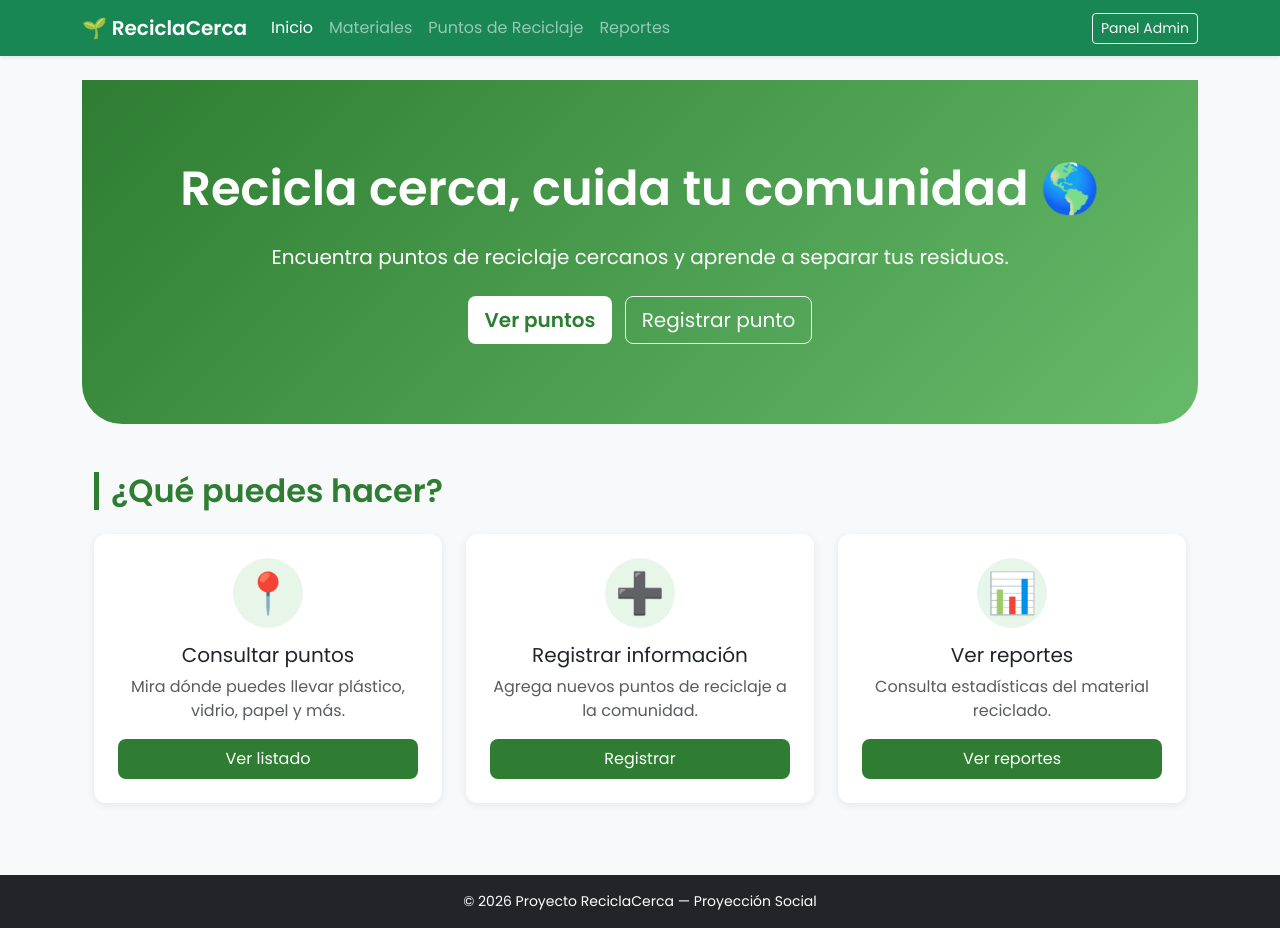
After one commit to jasson-cardoza/proyecto-django, a Django app: template Proyecto_ReciclaCerca/inicio/templates/inicio.html in a window 1280 px wide. The commit adds this page. Run offline with Django 5.2, Linux system fonts and the light colour scheme; the template is opened without the code that fills it, so the values that code supplies are empty.

Commit message:
Se agregan otras opciones para la interfaz

```diff
--- a/Proyecto_ReciclaCerca/Proyecto_ReciclaCerca/settings.py
+++ b/Proyecto_ReciclaCerca/Proyecto_ReciclaCerca/settings.py
@@ -141,3 +141,8 @@ MAILERS = {
 LOGIN_URL = 'usuarios:login'
 LOGIN_REDIRECT_URL = 'inicio:inicio'
 LOGOUT_REDIRECT_URL = 'inicio:inicio'
+
+import os
+
+STATIC_URL = '/static/'
+STATICFILES_DIRS = [BASE_DIR / 'static']
--- /dev/null
+++ b/Proyecto_ReciclaCerca/inicio/templates/inicio.html
@@ -0,0 +1,46 @@
+{% extends 'base.html' %}
+
+{% block title %}Inicio | ReciclaCerca{% endblock %}
+
+{% block content %}
+<!-- Bienvenida -->
+<section class="hero text-center">
+    <div class="container">
+        <h1 class="display-5">Recicla cerca, cuida tu comunidad 🌎</h1>
+        <p class="lead my-4">Encuentra puntos de reciclaje cercanos y aprende a separar tus residuos.</p>
+        <a href="#" class="btn btn-claro btn-lg me-2">Ver puntos</a>
+        <a href="#" class="btn btn-outline-light btn-lg">Registrar punto</a>
+    </div>
+</section>
+
+<!-- Tarjetas -->
+<section class="container my-5">
+    <h2 class="titulo-seccion">¿Qué puedes hacer?</h2>
+    <div class="row g-4">
+        <div class="col-12 col-md-6 col-lg-4">
+            <div class="card card-reciclaje h-100 text-center p-4">
+                <div class="icono-card">📍</div>
+                <h5>Consultar puntos</h5>
+                <p class="text-muted">Mira dónde puedes llevar plástico, vidrio, papel y más.</p>
+                <a href="#" class="btn btn-reciclaje mt-auto">Ver listado</a>
+            </div>
+        </div>
+        <div class="col-12 col-md-6 col-lg-4">
+            <div class="card card-reciclaje h-100 text-center p-4">
+                <div class="icono-card">➕</div>
+                <h5>Registrar información</h5>
+                <p class="text-muted">Agrega nuevos puntos de reciclaje a la comunidad.</p>
+                <a href="#" class="btn btn-reciclaje mt-auto">Registrar</a>
+            </div>
+        </div>
+        <div class="col-12 col-md-6 col-lg-4">
+            <div class="card card-reciclaje h-100 text-center p-4">
+                <div class="icono-card">📊</div>
+                <h5>Ver reportes</h5>
+                <p class="text-muted">Consulta estadísticas del material reciclado.</p>
+                <a href="#" class="btn btn-reciclaje mt-auto">Ver reportes</a>
+            </div>
+        </div>
+    </div>
+</section>
+{% endblock %}
--- a/Proyecto_ReciclaCerca/inicio/templates/inicio/base.html
+++ b/Proyecto_ReciclaCerca/inicio/templates/inicio/base.html
@@ -1,3 +1,4 @@
+{% load static %}
 <!DOCTYPE html>
 <html lang="es">
 
@@ -6,6 +7,9 @@
     <meta name="viewport" content="width=device-width, initial-scale=1.0">
     <title>{% block title %}ReciclaCerca{% endblock %}</title>
     <link href="https://cdn.jsdelivr.net/npm/bootstrap@5.3.0/dist/css/bootstrap.min.css" rel="stylesheet">
+    <link href="https://fonts.googleapis.com/css2?family=Poppins:wght@400;600&display=swap" rel="stylesheet">
+    <!-- Tu CSS (siempre después de Bootstrap) -->
+    <link rel="stylesheet" href="{% static 'css/estilos.css' %}">
 </head>
 
 <body class="d-flex flex-column min-vh-100 bg-light">
@@ -38,6 +42,18 @@
         </div>
     </nav>
 
+    <!-- Mensajes del sistema -->
+    {% if messages %}
+    <div class="container mt-3">
+        {% for message in messages %}
+        <div class="alert alert-{{ message.tags }} alert-dismissible fade show">
+            {{ message }}
+            <button type="button" class="btn-close" data-bs-dismiss="alert"></button>
+        </div>
+        {% endfor %}
+    </div>
+    {% endif %}
+
     <main class="container my-4 flex-grow-1">
         {% block content %}
         {% endblock %}
--- a/Proyecto_ReciclaCerca/static/estilos.css
+++ b/Proyecto_ReciclaCerca/static/estilos.css
@@ -0,0 +1,136 @@
+:root {
+    --verde: #2E7D32;
+    --verde-oscuro: #1B5E20;
+    --verde-claro: #E8F5E9;
+    --acento: #8D6E63;
+    --texto: #2b2b2b;
+}
+
+body {
+    font-family: 'Poppins', sans-serif;
+    background-color: #eaeeea;
+    color: var(--texto);
+    min-height: 100vh;
+    display: flex;
+    flex-direction: column;
+}
+
+main {
+    flex: 1;
+}
+
+/* Navbar */
+.navbar-reciclaje {
+    background-color: var(--verde);
+    box-shadow: 0 2px 8px rgba(0, 0, 0, .15);
+}
+
+.navbar-reciclaje .navbar-brand {
+    font-weight: 600;
+    letter-spacing: .5px;
+}
+
+.navbar-reciclaje .nav-link {
+    color: #fff;
+    opacity: .9;
+}
+
+.navbar-reciclaje .nav-link:hover {
+    opacity: 1;
+    text-decoration: underline;
+}
+
+/* Sección principal de inicio */
+.hero {
+    background: linear-gradient(135deg, var(--verde) 0%, #66BB6A 100%);
+    color: #fff;
+    padding: 80px 0;
+    border-radius: 0 0 40px 40px;
+}
+
+.hero h1 {
+    font-weight: 600;
+}
+
+/* Botones */
+.btn-reciclaje {
+    background-color: var(--verde);
+    color: #fff;
+    border-radius: 8px;
+    padding: 8px 20px;
+    border: none;
+}
+
+.btn-reciclaje:hover {
+    background-color: var(--verde-oscuro);
+    color: #fff;
+}
+
+.btn-claro {
+    background-color: #fff;
+    color: var(--verde);
+    border-radius: 8px;
+    font-weight: 600;
+}
+
+.btn-claro:hover {
+    background-color: var(--verde-claro);
+    color: var(--verde-oscuro);
+}
+
+/* Tarjetas */
+.card-reciclaje {
+    border: none;
+    border-radius: 12px;
+    box-shadow: 0 2px 8px rgba(0, 0, 0, .08);
+    transition: transform .2s, box-shadow .2s;
+}
+
+.card-reciclaje:hover {
+    transform: translateY(-4px);
+    box-shadow: 0 6px 16px rgba(0, 0, 0, .12);
+}
+
+.icono-card {
+    font-size: 2.5rem;
+    background: var(--verde-claro);
+    width: 70px;
+    height: 70px;
+    line-height: 70px;
+    border-radius: 50%;
+    margin: 0 auto 15px;
+}
+
+/* Títulos de sección */
+.titulo-seccion {
+    color: var(--verde);
+    font-weight: 600;
+    border-left: 5px solid var(--verde);
+    padding-left: 12px;
+    margin-bottom: 1.5rem;
+}
+
+/* Tablas */
+.table-reciclaje thead {
+    background-color: var(--verde);
+    color: #fff;
+}
+
+.table-reciclaje tbody tr:hover {
+    background-color: var(--verde-claro);
+}
+
+/* Formularios */
+.form-control:focus,
+.form-select:focus {
+    border-color: var(--verde);
+    box-shadow: 0 0 0 .2rem rgba(46, 125, 50, .2);
+}
+
+/* Pie de página */
+.footer-reciclaje {
+    background-color: var(--verde-oscuro);
+    color: #fff;
+    padding: 20px 0;
+    margin-top: 40px;
+}
```
